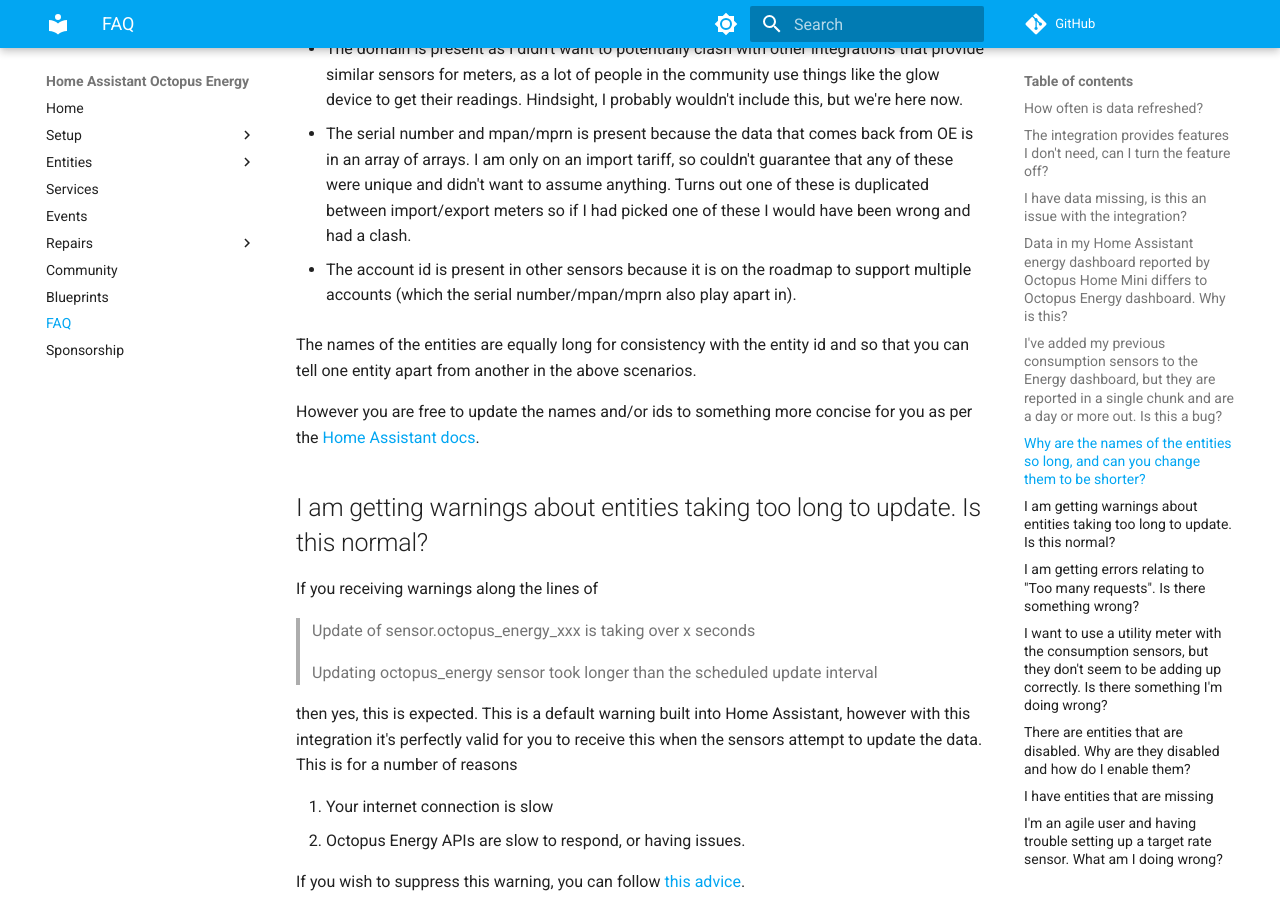
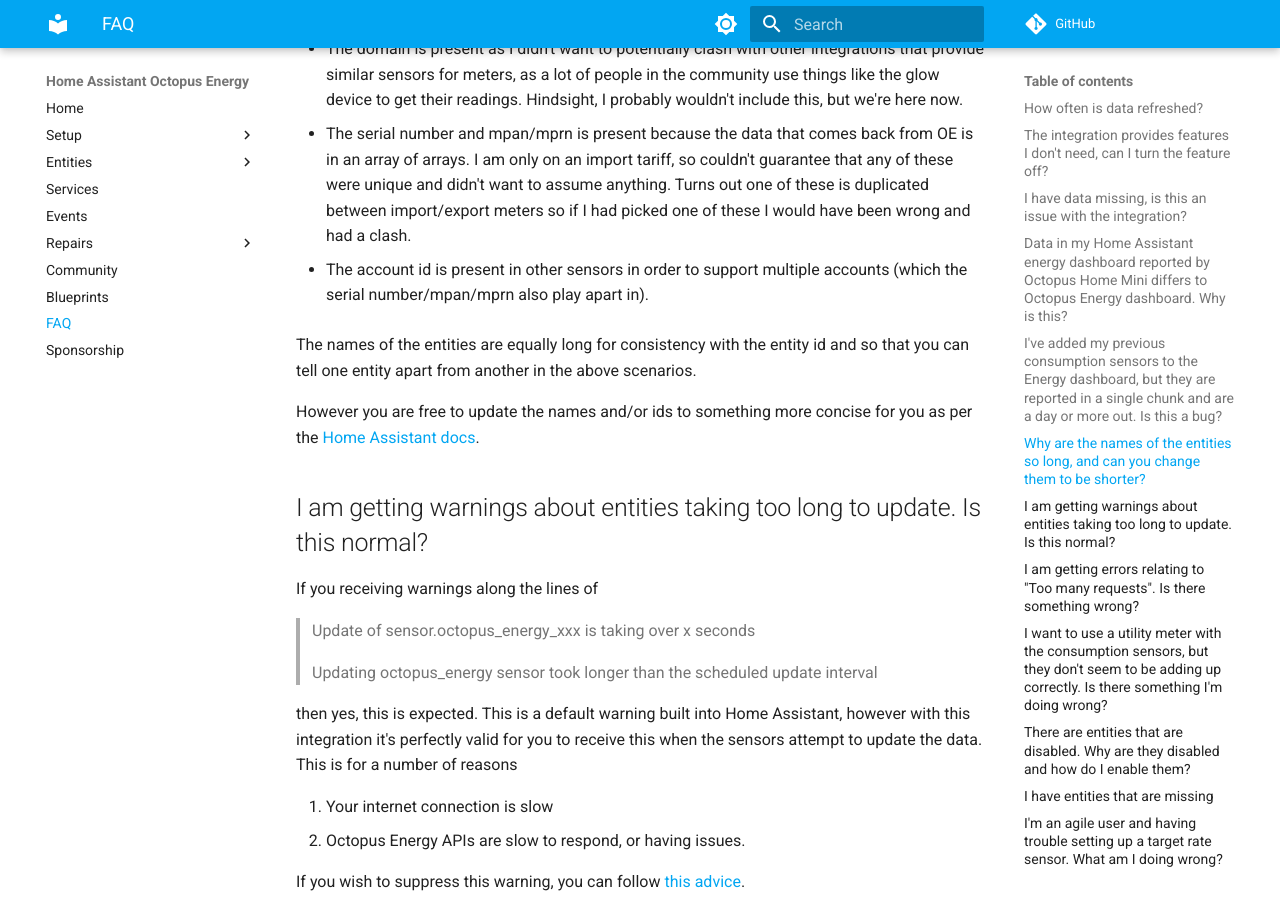
Before and after one commit to BottlecapDave/HomeAssistant-OctopusEnergy, an MkDocs documentation site: the page built from _docs/faq.md, in a window 1280 px wide and 900 px high, scrolled down 3691 px. Built offline with MkDocs 1.6.1 and Material for MkDocs 9.7.7, drawn with Linux system fonts in a browser that asks for light colours; comment, search, counter and statistics services are not loaded.

Commit message:
docs: Updated FAQ with reference to multiple accounts

```diff
--- a/_docs/faq.md
+++ b/_docs/faq.md
@@ -84,7 +84,7 @@
 
 * The serial number and mpan/mprn is present because the data that comes back from OE is in an array of arrays. I am only on an import tariff, so couldn't guarantee that any of these were unique and didn't want to assume anything. Turns out one of these is duplicated between import/export meters so if I had picked one of these I would have been wrong and had a clash.
 
-* The account id is present in other sensors because it is on the roadmap to support multiple accounts (which the serial number/mpan/mprn also play apart in).
+* The account id is present in other sensors in order to support multiple accounts (which the serial number/mpan/mprn also play apart in).
 
 The names of the entities are equally long for consistency with the entity id and so that you can tell one entity apart from another in the above scenarios.
 
```
